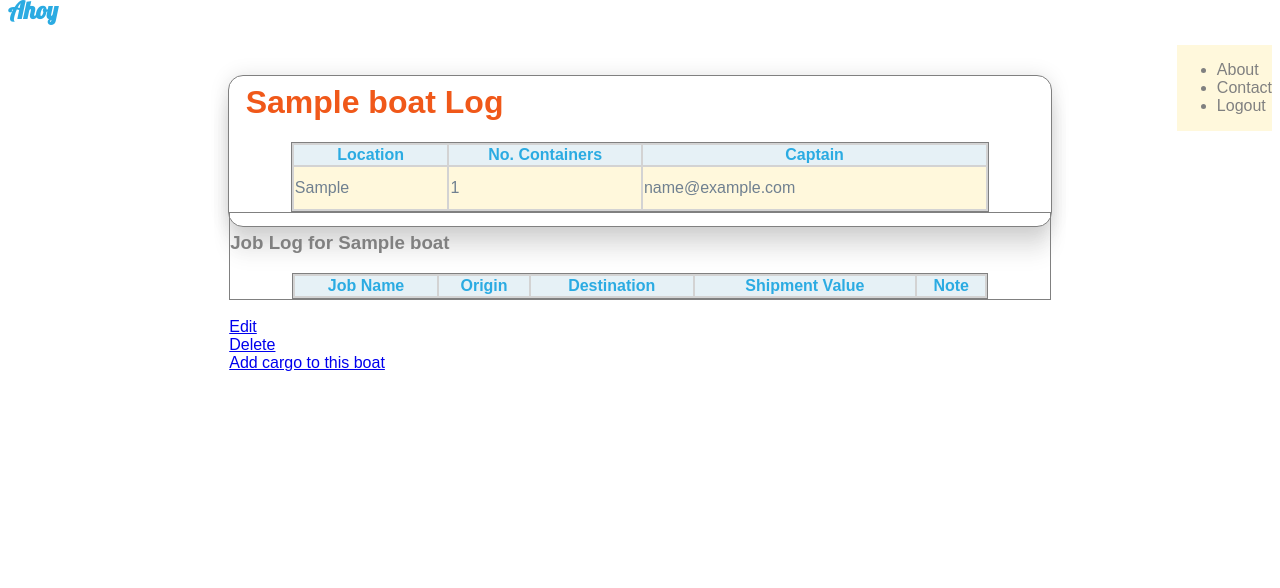
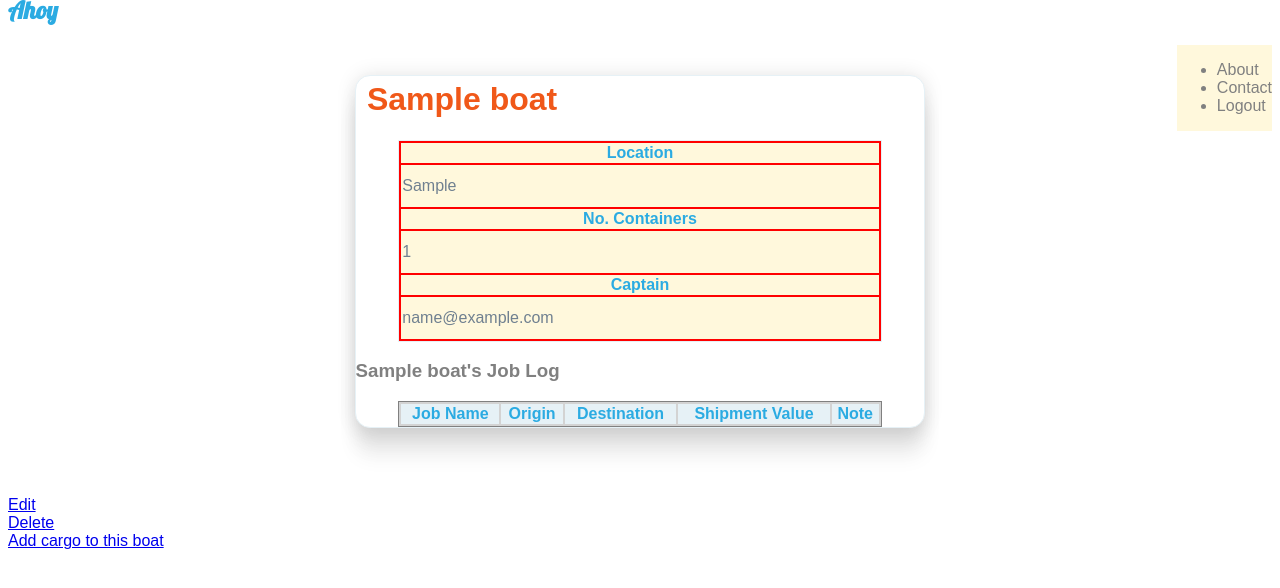
Before and after one commit to Slyncorey34/Ahoy_app, a Rails app: page /boats/1 in a window 1280 px wide. Shown: the top 588 px of the page. Run offline with Rails 7, Linux system fonts and the light colour scheme; tables that the repository leaves empty hold one stand-in row (values such as "Sample post"); data that the repository does not hold is empty; style sheets or scripts are compiled from the project's sources; some libraries are stand-ins or nearby versions.

Commit message:
Create wrapper around boat log and boat job log

```diff
--- a/app/assets/stylesheets/application.css
+++ b/app/assets/stylesheets/application.css
@@ -46,10 +46,13 @@
 	padding-top: 2%;
 	margin: 5% 25% 5%;
 }
-#table-boat {
-	border: 1px solid grey;
-	width: 65%;
-	height: 150px;
+/*.tables {
+	border: 1px solid green;
+}*/
+.table {
+	border: 1px solid #e6f1f6;
+	width: 45%;
+	height: auto;
 	margin: 50px auto;
 	border-radius: 5px;
 	background-color: white;
@@ -60,13 +63,20 @@
      border-radius: 15px;
 
 }
-#table-two {
-	border: 1px solid grey;
+#table-one table {
+	border: 1px solid #e6f1f6;
+	background-color: red;
 }
-#table-boat h1 {
+#table-one h1 {
 	margin-left: 2%;
 	margin-top: 1%;
+}tab
+#table-two table{
+	border-radius: 15px;
+	height: auto;
 }
+
+
 table {
 	width: 85%;
 	border-collapse: separate;
@@ -93,6 +103,6 @@
 thead  {
 	color: #2BABE2;
 }
-thead tr {
+#table-two thead tr {
 	background-color: #E6F1F6;
 }
--- a/app/views/boats/show.html.erb
+++ b/app/views/boats/show.html.erb
@@ -1,45 +1,33 @@
-
-	<div id="table-boat">
-		<h1><%=@boat.name%> Log</h1>
+<div class ="table">
+	<div id ="table-one">
+	<h1><%=@boat.name%></h1>
 		<table>
 			<thead>
+				<body>
 					<tr>
 						<th>Location</th>
+					</tr>
+					<tr>
+						<td><%= @boat.location %></td>
+					</tr>
+					<tr>
 						<th>No. Containers</th>
+					</tr>
+					<tr>
+						<td><%=@boat.container%></td>
+					</tr>
+					<tr>
 						<th>Captain</th>
 					</tr>
-	</thead>
-	<tbody>
 					<tr>
-		<td><%= @boat.location %></td>
-	<td><%=@boat.container%></td>
 						<td><%=@boat.user.email%></td>
 					</tr>
 				</tbody>
+			</thead>
 		</table>
-	<!-- </div>
-	<div class="table">
-	<table>
-		<thead>
-		<tr>
-			<th>Location</th>
-			<th>No. Containers</th>
-			<th>Captain</th>
-		</tr>
-	</thead>
-	<tbody>
-		<tr> -->
-		<!-- <td><%#= @boat.location %></td> -->
-	<!-- <td><%#=@boat.container%></td> -->
-	<!-- <td><%#=@boat.user.email%></td> -->
-<!-- 	</tr> -->
-<!-- </table> -->
+	</div>
 		<%= render 'jobs/show' %>
-<!--
-	</tr>
-	</tbody>
-</table>
-</div> -->
+</div>
 <br>
 	<%=link_to 'Edit', edit_boat_path %>
 	<br>
@@ -47,5 +35,3 @@
 	<br>
 <!-- Maybe the render will include this code on line 10 -->
 <%=link_to 'Add cargo to this boat', new_boat_job_path(@boat)%>
-
-<!-- insert the 'render' code here, pulled from an index or show jobs file and display the job table for this particular boat -->
--- a/app/views/jobs/_show.html.erb
+++ b/app/views/jobs/_show.html.erb
@@ -1,5 +1,5 @@
 <div id="table-two">
-		<h3>Job Log for <%=@boat.name%></h3>
+		<h3><%=@boat.name%>'s Job Log</h3>
 	<table>
 		<thead>
 		<tr>
@@ -14,7 +14,10 @@
 		<% @jobs.each do |job| %>
 		<tr>
 			<td><%=job.name%></td>
+			<td><%=job.origin%></td>
+			<td><%=job.destination%></td>
 			<td><%=job.cost%></td>
+			<td><%=job.note%></td>
 			<%end%>
 	</tr>
 	</tbody>
```
Lines whose indentation alone changed are shown as unchanged.
